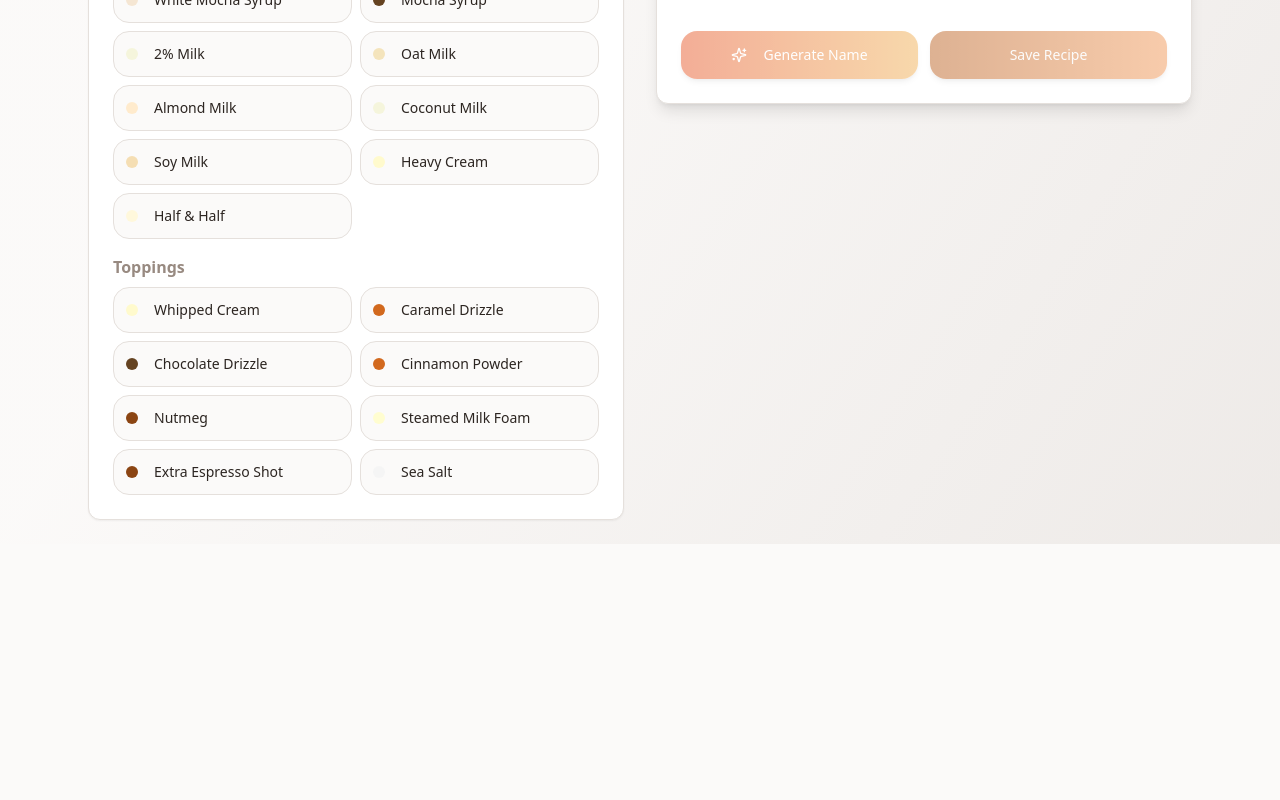
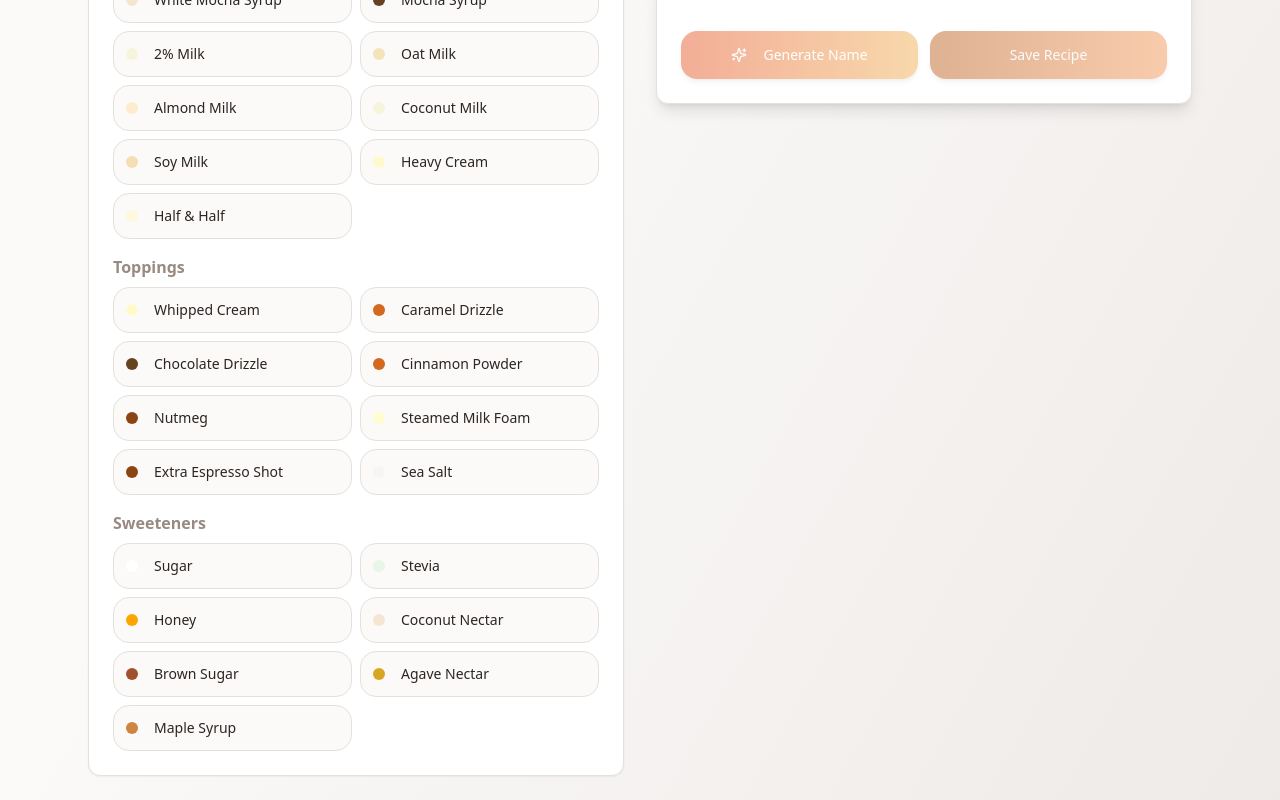
Before and after one commit to duggaltech/brew-and-name-it, a React (Vite) app: page / in a window 1280 px wide. Shown: the part 1466-2266 px from the top of the page. Before the commit the page ends 2010 px from the top, so only its background shows below. Built offline with nearby package versions, Linux system fonts and the light colour scheme.

Commit message:
Add sweetener options
Add a selection of sweeteners to the available ingredients, including sugar, stevia, honey, coconut nectar, and brown sugar.

```diff
--- a/src/components/DrinkBuilder.tsx
+++ b/src/components/DrinkBuilder.tsx
@@ -60,6 +60,15 @@ const hotIngredients: Ingredient[] = [
   { id: "heavy-cream", name: "Heavy Cream", category: "flavor", color: "#FFFACD", defaultAmount: "2", unit: "oz" },
   { id: "half-and-half", name: "Half & Half", category: "flavor", color: "#FFF8DC", defaultAmount: "3", unit: "oz" },
 
+  // Sweeteners
+  { id: "sugar", name: "Sugar", category: "sweetener", color: "#FFFFFF", defaultAmount: "1", unit: "tsp" },
+  { id: "stevia", name: "Stevia", category: "sweetener", color: "#E8F5E8", defaultAmount: "1", unit: "packet" },
+  { id: "honey", name: "Honey", category: "sweetener", color: "#FFA500", defaultAmount: "1", unit: "tsp" },
+  { id: "coconut-nectar", name: "Coconut Nectar", category: "sweetener", color: "#F5E6D3", defaultAmount: "1", unit: "tsp" },
+  { id: "brown-sugar-raw", name: "Brown Sugar", category: "sweetener", color: "#A0522D", defaultAmount: "1", unit: "tsp" },
+  { id: "agave", name: "Agave Nectar", category: "sweetener", color: "#DAA520", defaultAmount: "1", unit: "tsp" },
+  { id: "maple-syrup", name: "Maple Syrup", category: "sweetener", color: "#CD853F", defaultAmount: "1", unit: "tsp" },
+
   // Toppings
   { id: "whipped-cream", name: "Whipped Cream", category: "topping", color: "#FFFACD", defaultAmount: "1", unit: "dollop" },
   { id: "caramel-drizzle", name: "Caramel Drizzle", category: "topping", color: "#D2691E", defaultAmount: "1", unit: "drizzle" },
@@ -99,6 +108,13 @@ const coldIngredients: Ingredient[] = [
   { id: "mango", name: "Mango Syrup", category: "flavor", color: "#FFB347", defaultAmount: "1", unit: "pump" },
   { id: "strawberry", name: "Strawberry Syrup", category: "flavor", color: "#FF69B4", defaultAmount: "1", unit: "pump" },
   { id: "liquid-cane-sugar", name: "Liquid Cane Sugar", category: "sweetener", color: "#F5DEB3", defaultAmount: "1", unit: "pump" },
+  { id: "sugar-cold", name: "Sugar", category: "sweetener", color: "#FFFFFF", defaultAmount: "1", unit: "tsp" },
+  { id: "stevia-cold", name: "Stevia", category: "sweetener", color: "#E8F5E8", defaultAmount: "1", unit: "packet" },
+  { id: "honey-cold", name: "Honey", category: "sweetener", color: "#FFA500", defaultAmount: "1", unit: "tsp" },
+  { id: "coconut-nectar-cold", name: "Coconut Nectar", category: "sweetener", color: "#F5E6D3", defaultAmount: "1", unit: "tsp" },
+  { id: "brown-sugar-cold", name: "Brown Sugar", category: "sweetener", color: "#A0522D", defaultAmount: "1", unit: "tsp" },
+  { id: "agave-cold", name: "Agave Nectar", category: "sweetener", color: "#DAA520", defaultAmount: "1", unit: "tsp" },
+  { id: "simple-syrup", name: "Simple Syrup", category: "sweetener", color: "#F5F5DC", defaultAmount: "1", unit: "pump" },
 
   // Cold Milk & Creamers
   { id: "cold-2percent", name: "Cold 2% Milk", category: "flavor", color: "#F0F8FF", defaultAmount: "4", unit: "oz" },
```
